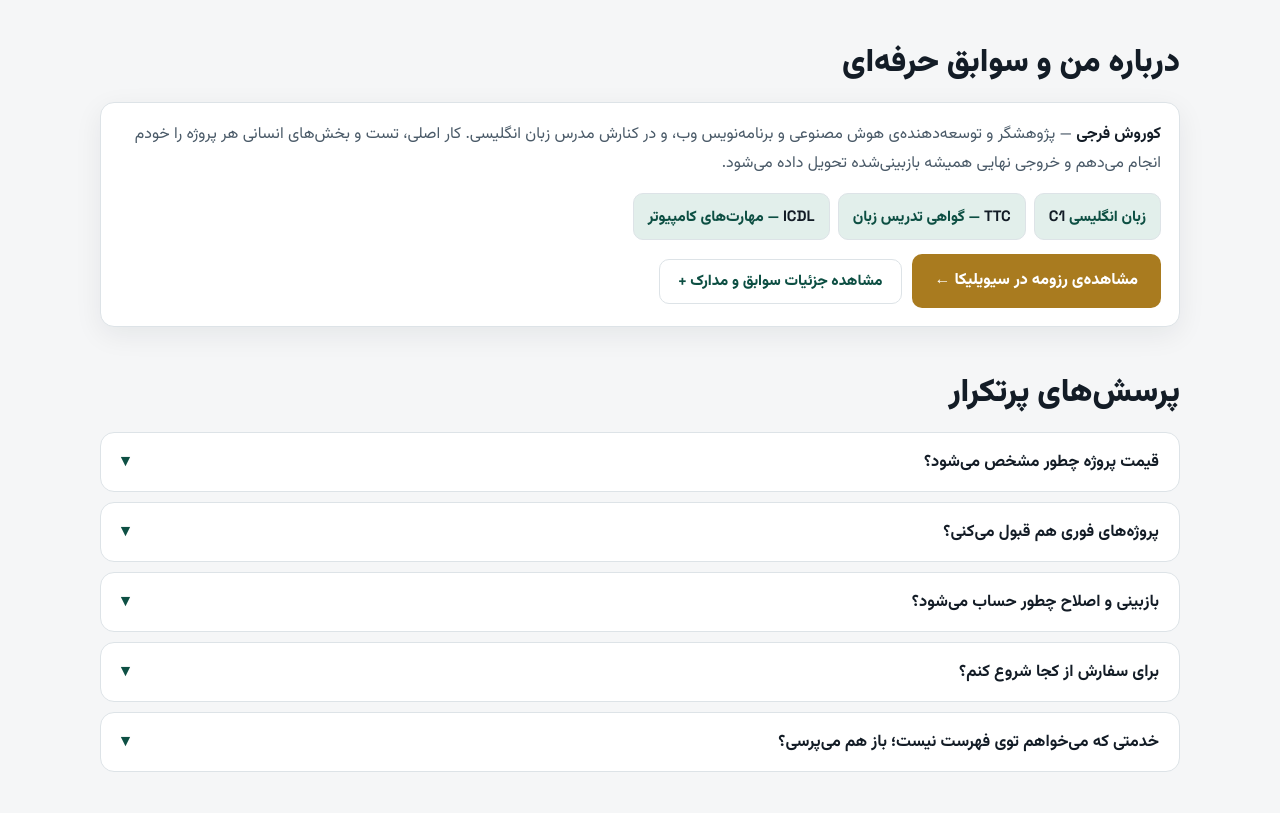
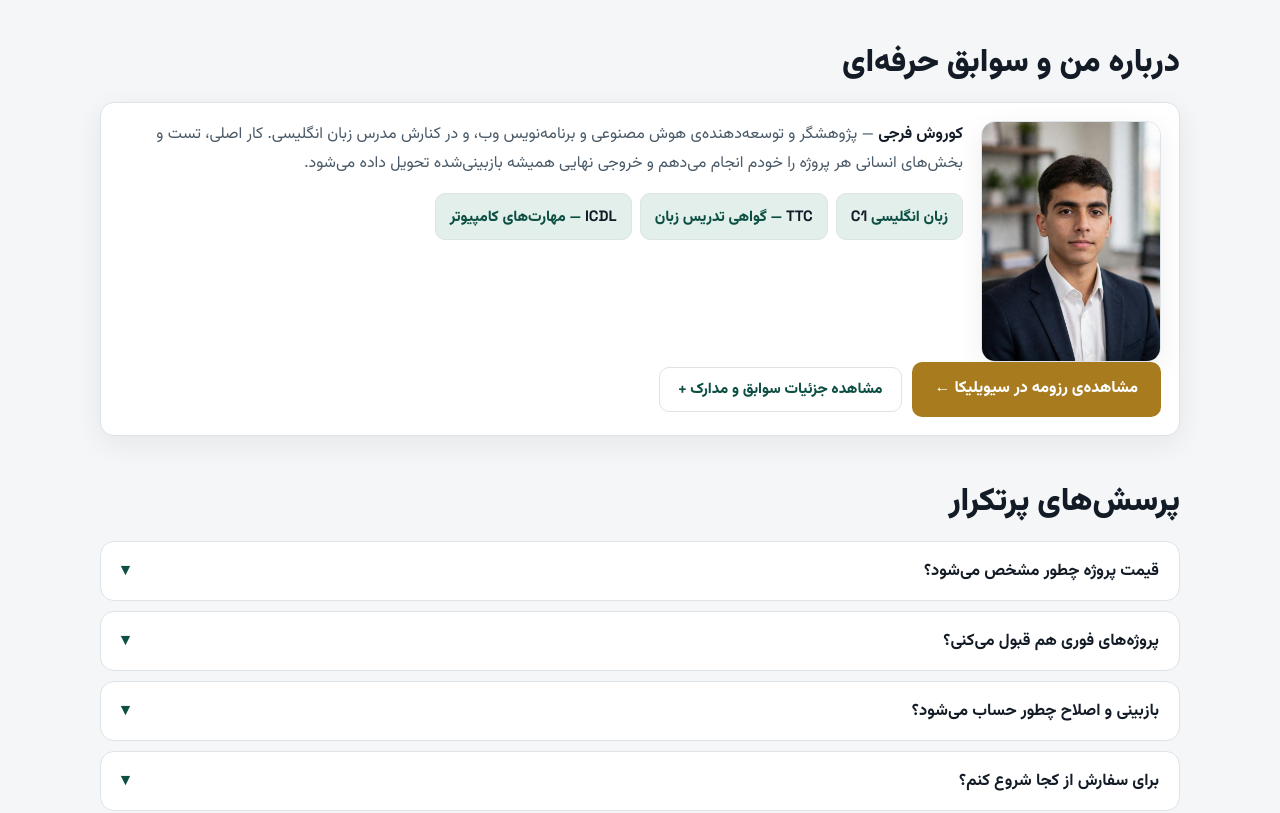
Before and after one commit to kouroshfaraji1390-creator/kouroshlabs-freelance, a plain HTML site: page index.html in a window 1280 px wide. Shown: the part 6497-7310 px from the top of the page. Drawn offline with Linux system fonts and the light colour scheme.

Commit message:
نمایش عکس حرفه‌ای در بخش درباره (index.html)

```diff
--- a/index.html
+++ b/index.html
@@ -410,7 +410,7 @@
     border-radius:10px;padding:8px 14px;font-weight:800;font-size:15px;
   }
   .cred-chip b{font-family:"Space Grotesk",sans-serif}
-  .about-details{display:none;margin-top:16px}
+  .about-details{display:none;margin-top:16px} .about-layout{display:flex;gap:18px;align-items:flex-start} .about-photo{flex:0 0 180px;width:180px;height:auto;display:block;border-radius:14px;border:1px solid var(--line);box-shadow:var(--shadow)} .about-text{flex:1;min-width:0} @media(max-width:640px){.about-layout{flex-direction:column}.about-photo{width:160px}}
   .about-details.open{display:block}
   .cred-grid{display:grid;grid-template-columns:repeat(3,1fr);gap:12px;margin-top:12px}
   @media (max-width:900px){ .cred-grid{grid-template-columns:1fr} }
@@ -707,7 +707,7 @@
     <div class="sec-head">
       <h2>درباره من و سوابق حرفه‌ای</h2>
     </div>
-    <div class="about">
+    <div class="about"><div class="about-layout"><img class="about-photo" src="kourosh-professional.jpg" alt="عکس حرفه‌ای کوروش فرجی" width="180" loading="lazy"><div class="about-text">
       <p>
         <b>کوروش فرجی</b> — پژوهشگر و توسعه‌دهنده‌ی هوش مصنوعی و برنامه‌نویس وب، و در کنارش مدرس زبان انگلیسی.
         کار اصلی، تست و بخش‌های انسانی هر پروژه را خودم انجام می‌دهم و خروجی نهایی همیشه بازبینی‌شده تحویل داده می‌شود.
@@ -717,7 +717,7 @@
         <span class="cred-chip"><b>TTC</b> — گواهی تدریس زبان</span>
         <span class="cred-chip"><b>ICDL</b> — مهارت‌های کامپیوتر</span>
       </div>
-      <div style="display:flex;gap:10px;flex-wrap:wrap;align-items:center">
+      </div></div><div style="display:flex;gap:10px;flex-wrap:wrap;align-items:center">
         <a class="btn btn-gold" href="https://civilica.com/p/680431/" target="_blank" rel="noopener">مشاهده‌ی رزومه در سیویلیکا ←</a>
         <button class="more-toggle" type="button" id="aboutToggle" aria-expanded="false" aria-controls="aboutDetails">مشاهده جزئیات سوابق و مدارک +</button>
       </div>
```
